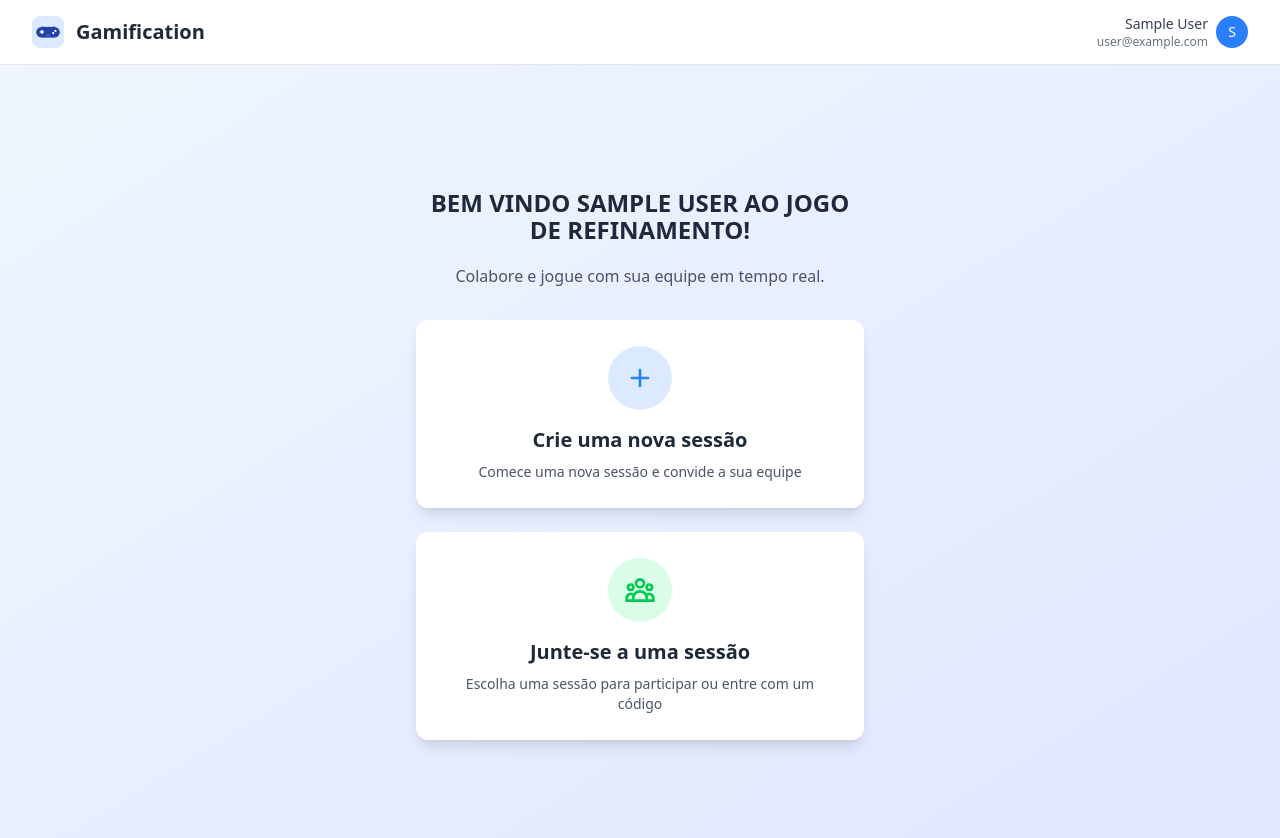
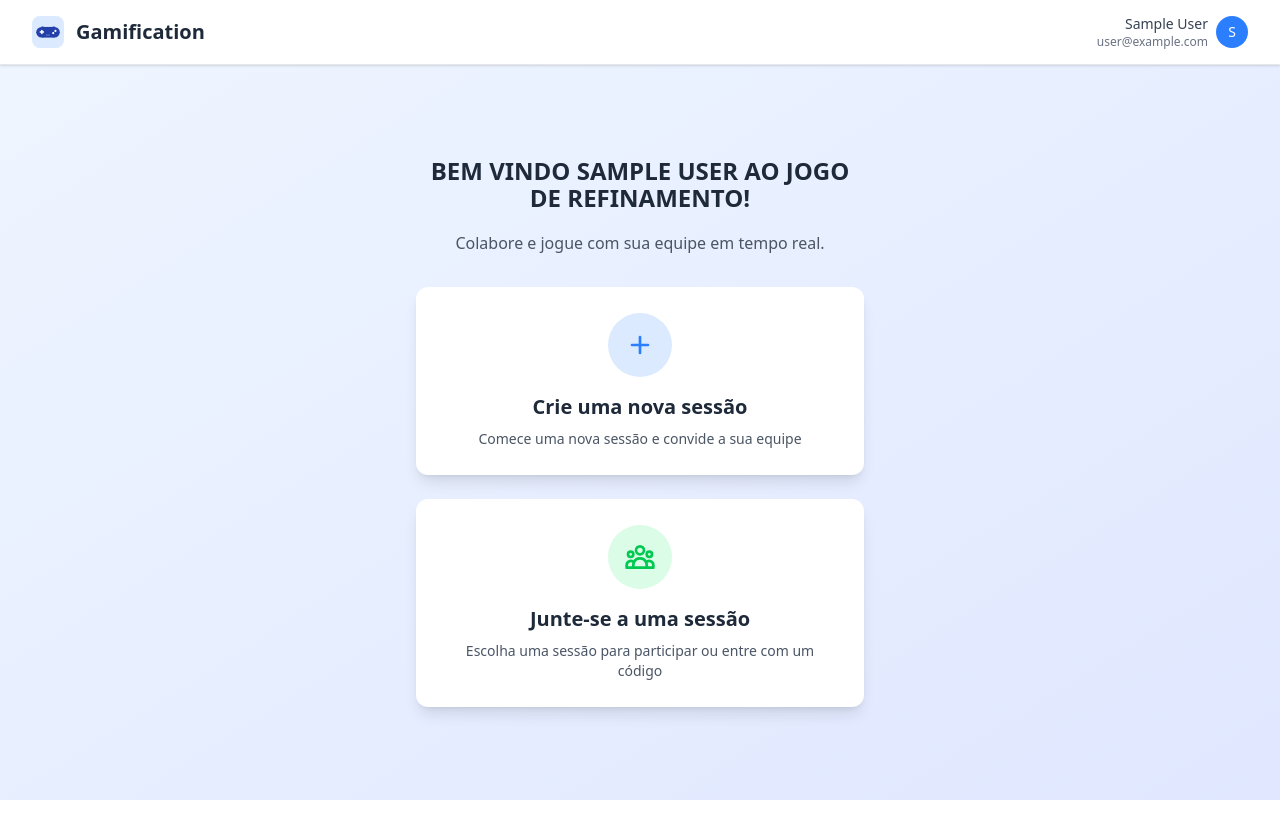
Before and after one commit to Gurasks/Gamification, a React (Vite) app in the folder app/: page / in a window 1280 px wide. Shown: the top 838 px of the page. After the commit the page ends 800 px from the top, so only its background shows below. Built offline with nearby package versions, Linux system fonts and the light colour scheme; no server answers; sample sign-in values are in the browser's storage.

Commit message:
Correção do scroll em telas com Navbar

```diff
--- a/app/src/App.tsx
+++ b/app/src/App.tsx
@@ -14,7 +14,7 @@ import { LoadingOverlay } from './components/LoadingOverlay';
 import { useGlobalLoading } from './contexts/LoadingContext';
 import LoginScene from './scenes/LoginScene/LoginScene';
 import RegisterScene from './scenes/RegisterScene/RegisterScene';
-import Navbar from './components/Navbar';
+import { AppLayout } from './components/AppLayout';
 import RouteGuard from './components/RouteGuard';
 
 const AppContent: React.FC = () => {
@@ -26,19 +26,42 @@ const AppContent: React.FC = () => {
         <Toaster position="top-center" />
         <LoadingOverlay show={globalLoading} message={loadingMessage} />
 
-        <Navbar />
-
         <RouteGuard>
           <Routes>
-            <Route path="/" element={<HomeScene />} />
+            <Route path="/" element={
+              <AppLayout noScroll={true}>
+                <HomeScene />
+              </AppLayout>
+            } />
+            <Route path="/session-creation" element={
+              <AppLayout>
+                <CreationScene />
+              </AppLayout>
+            } />
+            <Route path="/join-a-session/:sessionCode?" element={
+              <AppLayout noScroll={true}>
+                <JoinScene />
+              </AppLayout>
+            } />
+            <Route path="/board/:refinementId/team/:teamName" element={
+              <AppLayout>
+                <BoardScene />
+              </AppLayout>
+            } />
+            <Route path="/team-selection/:refinementId" element={
+              <AppLayout>
+                <TeamSelectionScene />
+              </AppLayout>
+            } />
+            <Route path="/leaderboard/:refinementId" element={
+              <AppLayout>
+                <LeaderboardScene />
+              </AppLayout>
+            } />
+
             <Route path="/login" element={<LoginScene />} />
             <Route path="/register" element={<RegisterScene />} />
-            <Route path="/session-creation" element={<CreationScene />} />
-            <Route path="/join-a-session/:sessionCode?" element={<JoinScene />} />
-            <Route path="/board/:refinementId/team/:teamName" element={<BoardScene />} />
-            <Route path="/team-selection/:refinementId" element={<TeamSelectionScene />} />
             <Route path="/name-entry" element={<NameEntryScene />} />
-            <Route path="/leaderboard/:refinementId" element={<LeaderboardScene />} />
             <Route path="*" element={<Navigate to="/" replace />} />
           </Routes>
         </RouteGuard>
--- /dev/null
+++ b/app/src/components/AppLayout.tsx
@@ -0,0 +1,23 @@
+import React from 'react';
+import Navbar from './Navbar';
+
+interface AppLayoutProps {
+  children: React.ReactNode;
+  noScroll?: boolean;
+  backgroundClass?: string;
+}
+
+export const AppLayout: React.FC<AppLayoutProps> = ({
+  children,
+  noScroll = false,
+  backgroundClass = "bg-gradient-to-br from-blue-50 to-indigo-100"
+}) => {
+  return (
+    <div className={`min-h-screen ${backgroundClass}`}>
+      <Navbar />
+      <main className={noScroll ? 'h-[calc(100vh-4rem-1px)] overflow-hidden' : 'min-h-[calc(100vh-4rem-1px)]'}>
+        {children}
+      </main>
+    </div>
+  );
+};
--- a/app/src/components/Navbar.tsx
+++ b/app/src/components/Navbar.tsx
@@ -41,7 +41,7 @@ const Navbar: React.FC = () => {
   }
 
   return (
-    <nav className="bg-white shadow-sm border-b border-gray-200">
+    <nav className="bg-white shadow-sm border-b border-gray-200 sticky top-0 z-50">
       <div className="max-w-7xl mx-auto px-4 sm:px-6 lg:px-8">
         <div className="flex justify-between h-16">
           {/* Logo e Nome do App */}
--- a/app/src/scenes/BoardScene.tsx
+++ b/app/src/scenes/BoardScene.tsx
@@ -153,7 +153,7 @@ const BoardScene: React.FC = () => {
   const teamCards = cards.filter(card => card.teamName === teamName);
 
   return (
-    <div className="min-h-screen bg-gradient-to-br from-blue-50 to-indigo-100 p-6">
+    <div className="h-full bg-gradient-to-br from-blue-50 to-indigo-100 p-6">
       <div className="max-w-7xl mx-auto">
         {/* Header */}
         <div className="bg-white rounded-xl shadow-lg p-6 mb-6">
--- a/app/src/scenes/CreationScene/CreationScene.tsx
+++ b/app/src/scenes/CreationScene/CreationScene.tsx
@@ -79,7 +79,7 @@ const CreationScene: React.FC = () => {
     (!formData.requiresPassword || (formData.password.trim() && confirmPassword.trim()));
 
   return (
-    <div className="min-h-screen bg-gradient-to-br from-blue-50 to-indigo-100 flex items-center justify-center p-4">
+    <div className="h-full bg-gradient-to-br from-blue-50 to-indigo-100 flex items-center justify-center p-4">
       <div className="max-w-md w-full space-y-8">
         <div className="text-center">
           <h1 className="text-4xl font-bold text-gray-800 mb-2">
--- a/app/src/scenes/HomeScene.tsx
+++ b/app/src/scenes/HomeScene.tsx
@@ -47,7 +47,7 @@ const HomeScene: React.FC = () => {
   }
 
   return (
-    <div className="min-h-screen bg-gradient-to-br from-blue-50 to-indigo-100 flex items-center justify-center p-4">
+    <div className="h-full flex items-center justify-center p-4">
       <div className="max-w-md w-full space-y-8">
         <div className="text-center">
           <h1 className="text-4xl font-bold text-gray-800 mb-2">
--- a/app/src/scenes/LeaderboardScene/LeaderboardScene.tsx
+++ b/app/src/scenes/LeaderboardScene/LeaderboardScene.tsx
@@ -103,7 +103,7 @@ const LeaderboardScene: React.FC = () => {
   }
 
   return (
-    <div className="min-h-screen bg-gradient-to-br from-blue-50 to-indigo-100 p-6">
+    <div className="h-full bg-gradient-to-br from-blue-50 to-indigo-100 p-6">
       <div className="max-w-7xl mx-auto">
         <div className="bg-white rounded-xl shadow-lg p-6">
           <div className="text-center mb-8">
--- a/app/src/scenes/TeamSelectionScene/TeamSelectionScene.tsx
+++ b/app/src/scenes/TeamSelectionScene/TeamSelectionScene.tsx
@@ -125,7 +125,7 @@ const TeamSelectionScene: React.FC = () => {
   }
 
   return (
-    <div className="min-h-screen bg-gradient-to-br from-blue-50 to-indigo-100 flex items-center justify-center p-4">
+    <div className="h-full bg-gradient-to-br from-blue-50 to-indigo-100 flex items-center justify-center p-4">
       <div className="max-w-4xl w-full space-y-8">
         {/* Header */}
         <div className="text-center">
```
